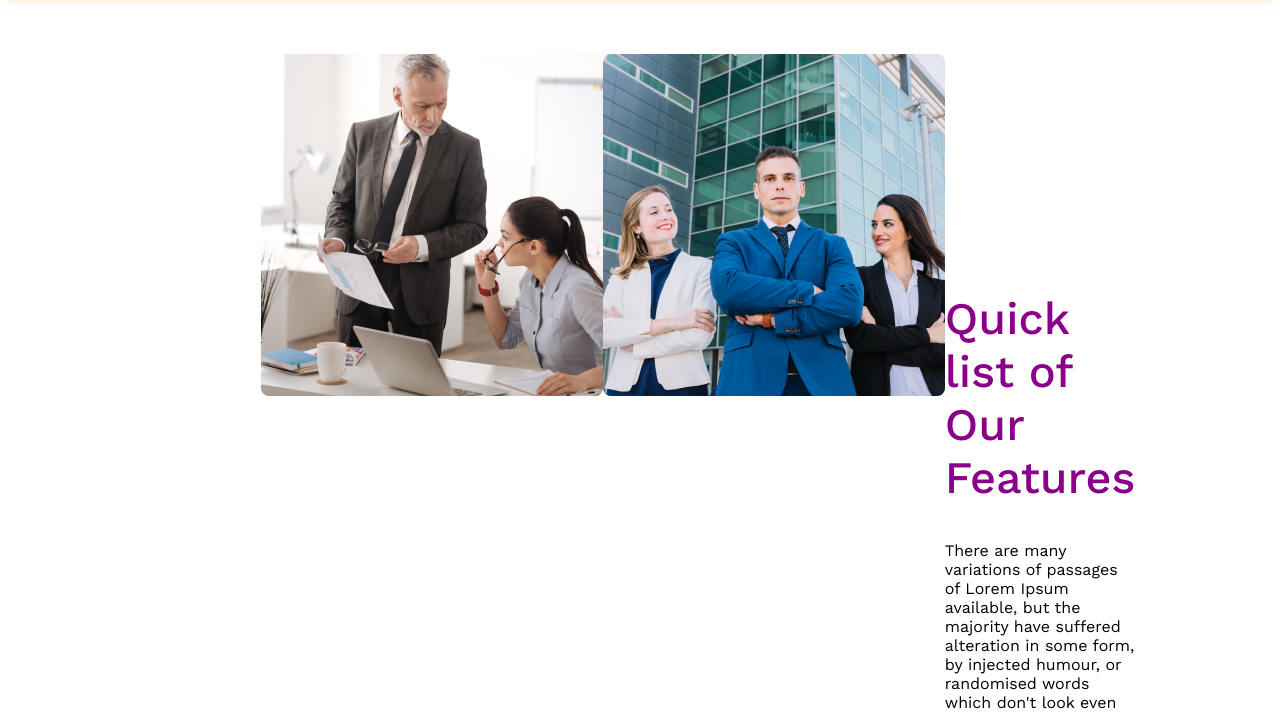
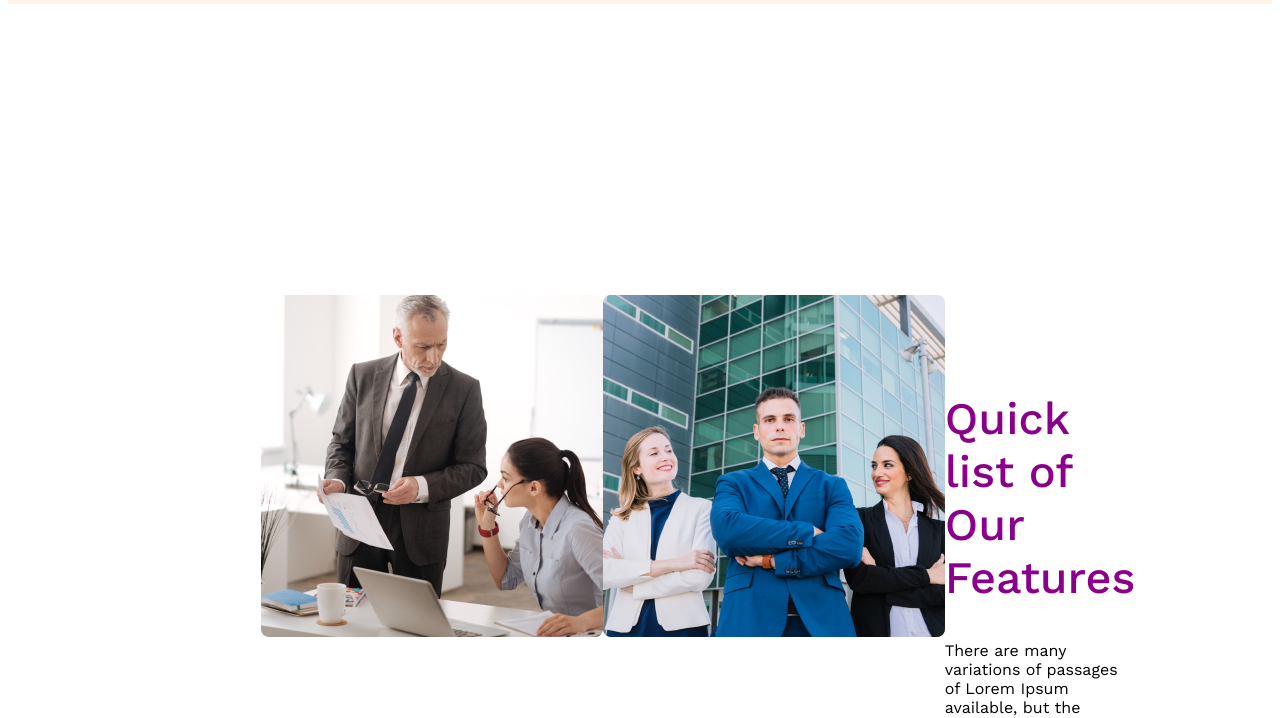
Before and after one commit to jayadas99/assignment-2-g3-architect-by-me, a plain HTML site: page index.html in a window 1280 px wide. Shown: the part 812-1530 px from the top of the page. Drawn offline with nearby package versions, Linux system fonts and the light colour scheme.

Commit message:
2nd commt

```diff
--- a/styles/style.css
+++ b/styles/style.css
@@ -15,6 +15,9 @@ nav {
     display: flex;
     justify-content: space-between;
     padding: 20px 120px;
+}
+nav :hover{
+    color: coral;
 }
 nav ul {
     display: flex;
@@ -74,15 +77,20 @@ main{
 .container{
     display: grid;
     grid-template-columns: repeat(3,1fr);
-    /* grid-template-rows: repeat(2,1fr); */
+    grid-template-rows: repeat(2,1fr);
     width: 60%;
     padding-top: 50px;
+
+}
+#box-1,#box-2{
+    display: flex;
+    align-items:center ;
 }
 #box-3{
     /* grid-column: 3;
     grid-row: span 2;
     align-content: center; */
-    padding-top: 200px;
+    padding-top: 300px;
 }
 .features-title{
     font-weight: 500;
```
